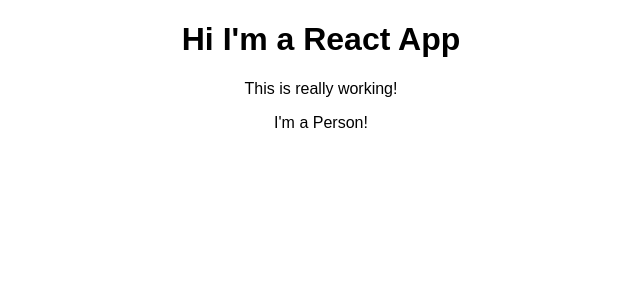
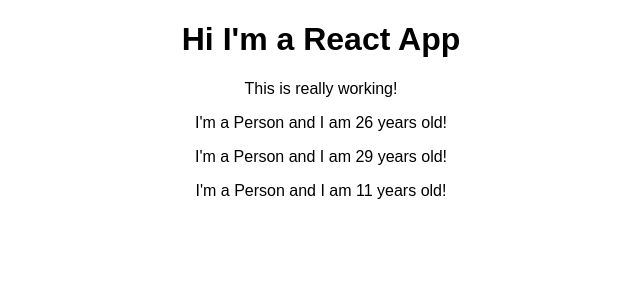
Before and after one commit to Gathzilla/react-complete-guide, a React (Create React App) app: page / in a window 1280 px wide. Shown: the top 300 px of the page, without its empty margins (319-959 px from the left). Built offline with nearby package versions, Linux system fonts and the light colour scheme.

Commit message:
added dynamic content to the person component

```diff
--- a/src/App.js
+++ b/src/App.js
@@ -9,6 +9,8 @@
         <h1> Hi I'm a React App </h1>
         <p>This is really working!</p>
         <Person />
+        <Person />
+        <Person />
       </div>
     );
 
--- a/src/Person/Person.js
+++ b/src/Person/Person.js
@@ -1,7 +1,7 @@
 import React from 'react';
 
 const person = () => {
-    return <p>I'm a Person!</p>
+    return <p>I'm a Person and I am {Math.floor(Math.random() * 30 )} years old!</p>
 }
 
 export default person;
```
